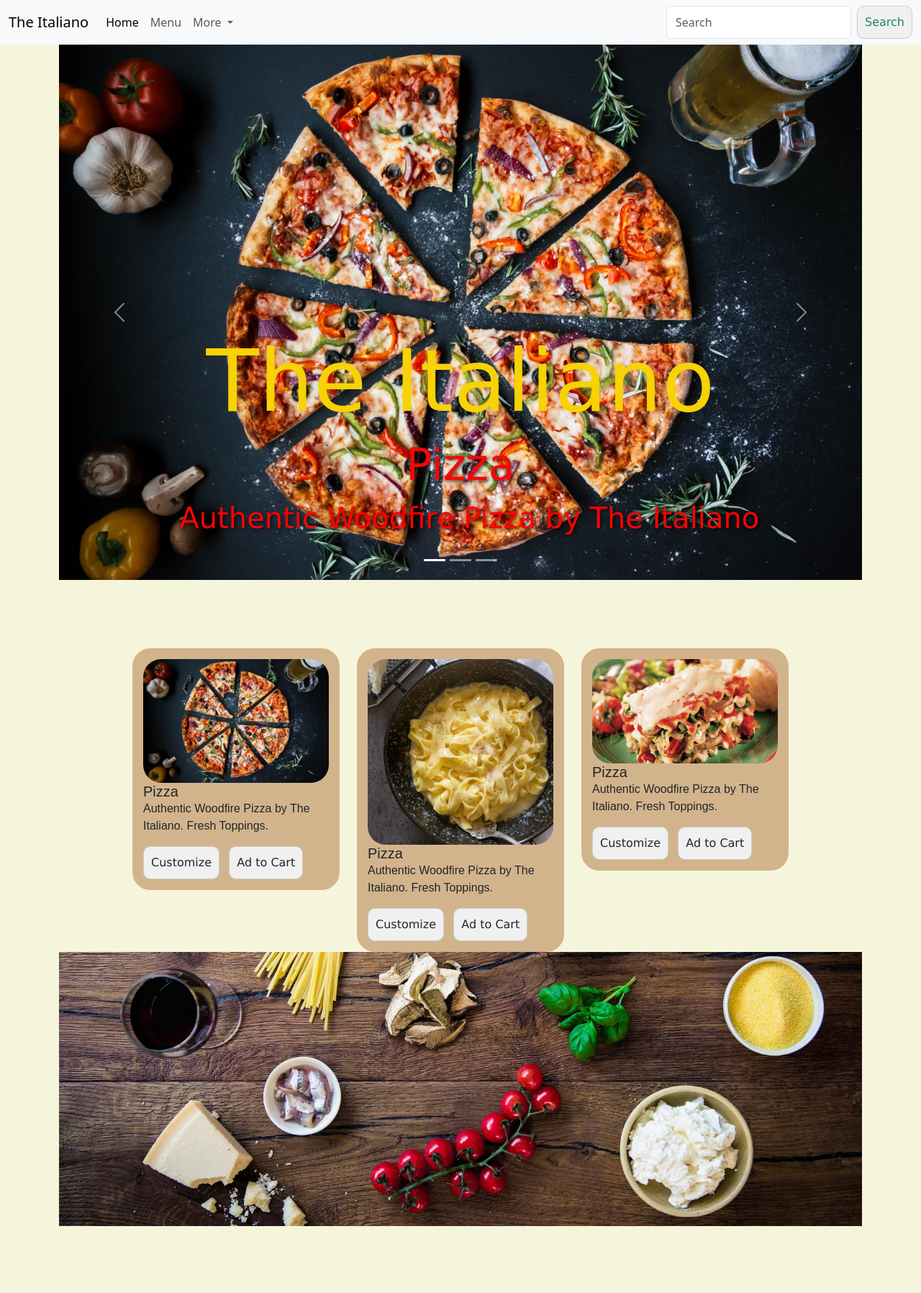
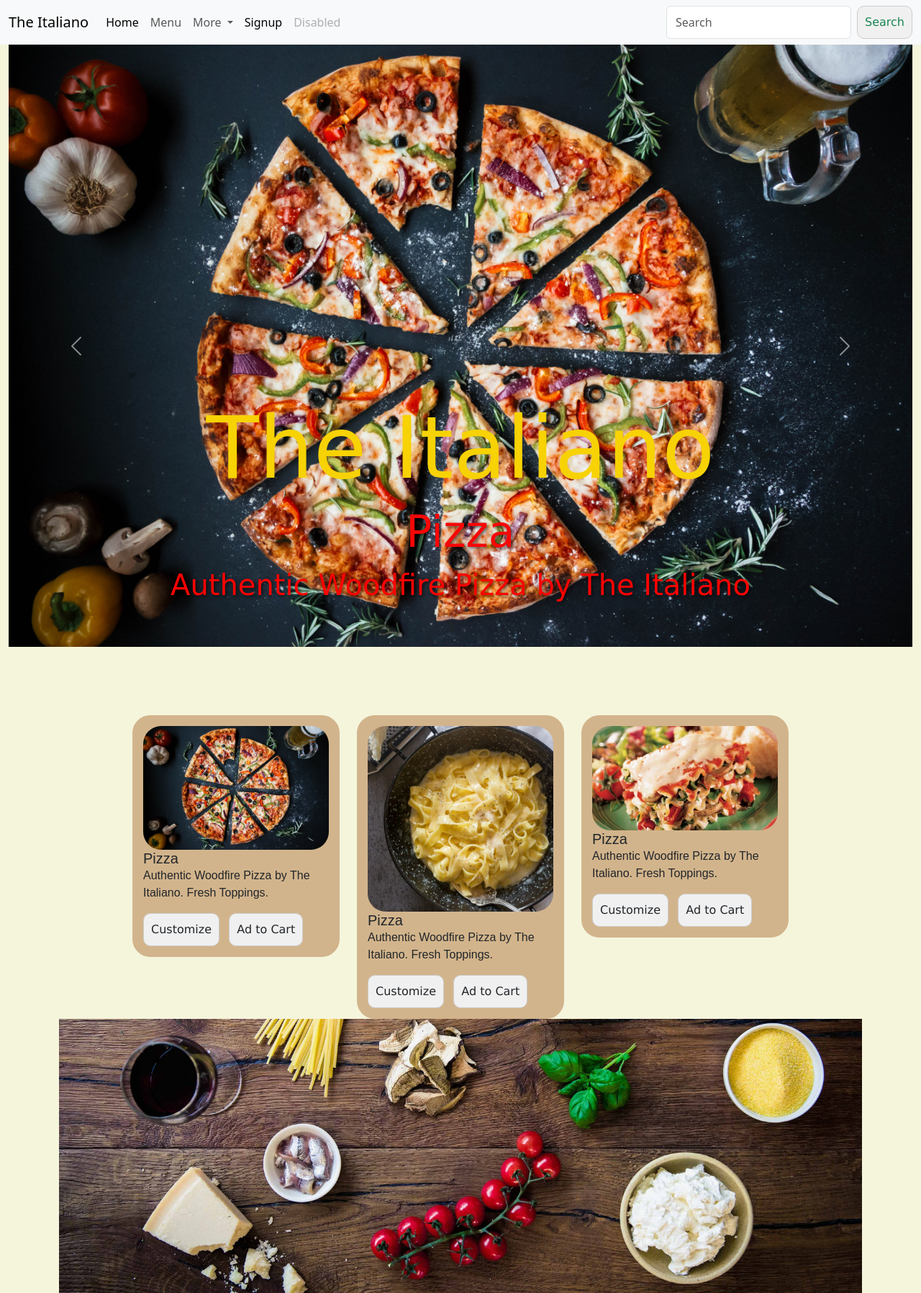
Before and after one commit to bhavleenxsingh/Project, a Django app: page / in a window 1280 px wide. Shown: the whole page at 72% size. Before the commit the page ends 1704 px from the top, so only its background shows below. Run offline with Django 5.2, Linux system fonts and the light colour scheme; some libraries are stand-ins or nearby versions.

Commit message:
Signup added

```diff
--- a/pro/app/admin.py
+++ b/pro/app/admin.py
@@ -1,5 +1,5 @@
 from django.contrib import admin
 
 # Register your models here
-from .models import signup
-admin.site.register(signup)
+from .models import signupf
+admin.site.register(signupf)
--- a/pro/app/forms.py
+++ b/pro/app/forms.py
@@ -1,6 +1,6 @@
 from django import forms
-from .models import signup
+from .models import signupf
 
 class signupform(forms.ModelForm):
-    model = signup
+    model = signupf
     fields = '__all__'
--- a/pro/app/models.py
+++ b/pro/app/models.py
@@ -1,6 +1,6 @@
 from django.db import models
 
 # Create your models here.
-class signup(models.Model):
+class signupf(models.Model):
     Username = models.CharField(max_length = 15, null = False, blank = False)
     Password = models.CharField(max_length = 10, null = False, blank = False)
--- a/pro/app/static/css/style.css
+++ b/pro/app/static/css/style.css
@@ -119,8 +119,3 @@ display: flex;
         object-fit: cover;
         display: flex;
 }
-
-
-.container {
-        display: flex;
-}
--- a/pro/app/templates/app/home.html
+++ b/pro/app/templates/app/home.html
@@ -7,14 +7,14 @@
     <meta name="viewport" content="width=device-width, initial-scale=1">
     <title>The Italiano</title>
     <link href="https://cdn.jsdelivr.net/npm/bootstrap@5.3.3/dist/css/bootstrap.min.css" rel="stylesheet" integrity="sha384-QWTKZyjpPEjISv5WaRU9OFeRpok6YctnYmDr5pNlyT2bRjXh0JMhjY6hW+ALEwIH" crossorigin="anonymous">
-      <link rel="stylesheet" type="text/css" href="{% static 'css/style.css' %}">
+    <link rel="stylesheet" href="{% static 'css/style.css' %}">
   </head>
   <body>
 
+<script src="https://code.jquery.com/jquery-3.5.1.slim.min.js"></script>
+<script src="https://stackpath.bootstrapcdn.com/bootstrap/4.5.2/js/bootstrap.min.js"></script>
 
-
-
-<nav class="navbar navbar-expand-lg bg-body-tertiary">
+<nav class="navbar navbar-expand-lg bg-body-tertiary"> <!-- Navbar-->
   <div class="container-fluid">
     <a class="navbar-brand" href="#">The Italiano</a>
     <button class="navbar-toggler" type="button" data-bs-toggle="collapse" data-bs-target="#navbarSupportedContent" aria-controls="navbarSupportedContent" aria-expanded="false" aria-label="Toggle navigation">
@@ -37,6 +37,13 @@
             <li><hr class="dropdown-divider"></li>
             <li><a class="dropdown-item" href="#">Feedback</a></li>
           </ul>
+        </li>
+        <li class="nav-item">
+          <a class="nav-link active" aria-current="page" href="{% url 'signup' %}">Signup</a>
+        </li>
+        <li class="nav-item">
+          <a class="nav-link disabled" aria-disabled="true">Disabled</a>
+        </li>
       </ul>
       <form class="d-flex" role="search">
         <input class="form-control me-2" type="search" placeholder="Search" aria-label="Search">
@@ -46,14 +53,13 @@
   </div>
 </nav>
 
-<div class = "container">
-<div id="carouselExampleCaptions" class="carousel slide">
-  <div class="carousel-indicators">
-    <button type="button" data-bs-target="#carouselExampleCaptions" data-bs-slide-to="0" class="active" aria-current="true" aria-label="Slide 1"></button>
-    <button type="button" data-bs-target="#carouselExampleCaptions" data-bs-slide-to="1" aria-label="Slide 2"></button>
-    <button type="button" data-bs-target="#carouselExampleCaptions" data-bs-slide-to="2" aria-label="Slide 3"></button>
-  </div>
-
+<div class="container-fluid"> <!-- carousel-->
+<div id="carouselExampleCaptions" class="carousel slide" data-ride="carousel">
+  <ol class="carousel-indicators">
+    <li data-target="#carouselExampleCaptions" data-slide-to="0" class="active"></li>
+    <li data-target="#carouselExampleCaptions" data-slide-to="1"></li>
+    <li data-target="#carouselExampleCaptions" data-slide-to="2"></li>
+  </ol>
   <div class="carousel-inner">
     <div class="carousel-item active">
       <img src="{% static 'images\Pizza.jpg' %}" class="d-block w-100" alt="Pizza" object-fit="cover">
--- a/pro/app/urls.py
+++ b/pro/app/urls.py
@@ -10,7 +10,10 @@ from django.conf.urls.static import static
 urlpatterns = [
     path('', views.home, name = 'home'),
     path('pizza', views.pizza, name = 'pizza'),
+    path('signup', views.signup, name = "signup"),
+
 ]
+
 urlpatterns += static(settings.MEDIA_URL, document_root=settings.MEDIA_ROOT)
 
 urlpatterns += static(settings.STATIC_URL, document_root=settings.STATIC_ROOT)
--- a/pro/app/views.py
+++ b/pro/app/views.py
@@ -1,6 +1,9 @@
 from django.shortcuts import render
-from .models import signup
+from django.http import HttpResponse
+from .models import signupf
 from .forms import signupform
+from django.shortcuts import redirect
+
 
 # Create your views here.
 def home(request):
@@ -8,3 +11,21 @@ def home(request):
 
 def pizza(request):
     return render(request, "app/pizza.html")
+
+def signup(request):
+    if request.method == 'POST':
+        synup = signupform(request.POST, request.FILES)
+        print(synup)
+        if synup.is_valid():
+            print(synup)
+            synup.save()
+            return redirect(home)
+        else :
+            return HttpResponse("Error in submitting form.")
+    else:
+        synup = signupform()
+        return render(request, "app/signup.html", {'synup':synup})
+
+
+
+    # return render(request, "app/signup.html")
--- a/pro/pro/settings.py
+++ b/pro/pro/settings.py
@@ -78,9 +78,8 @@ WSGI_APPLICATION = 'pro.wsgi.application'
 DATABASES = {
     'default': {
         "ENGINE": "django.db.backends.mysql",
-        "NAME": "Project",
+        "NAME": "Italiano",
         "USER": "root",
-
         "PASSWORD": "admin",
         "HOST": "localhost",
         "PORT": "3306",
```
Also changed, not shown: pro/app/templates/app/pizza.html (+57 -9 lines).
